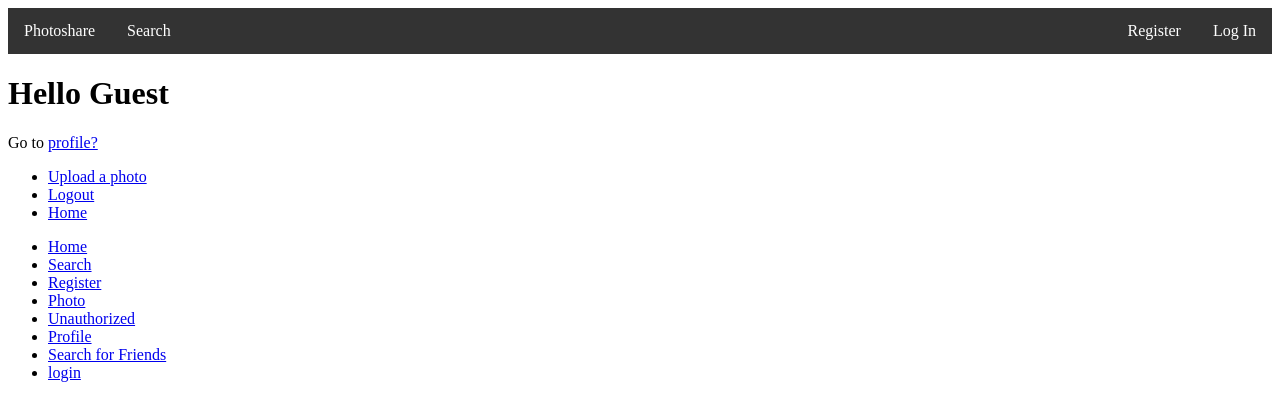
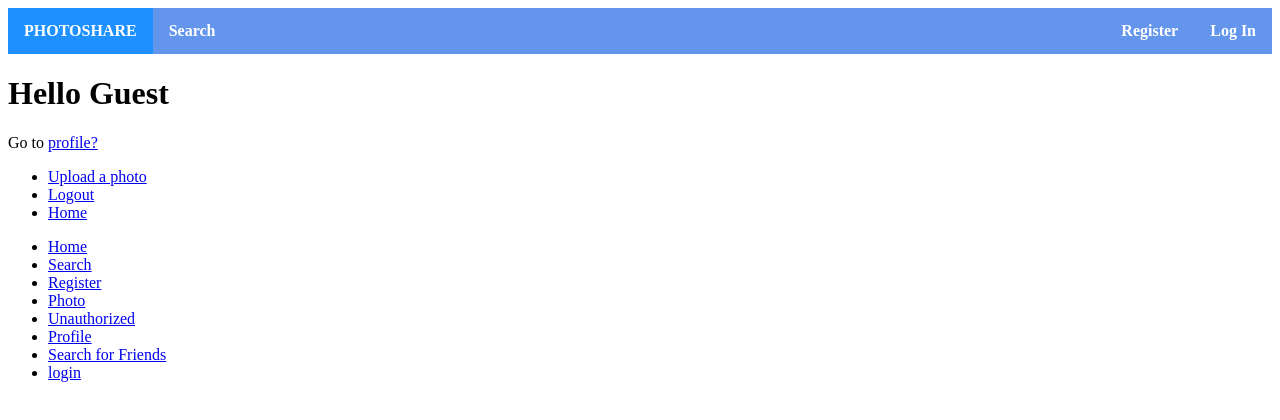
Before and after one commit to huangch123/PA1, a Flask app: page / in a window 1280 px wide. Shown: the top 420 px of the page. Run offline with Flask 2, Linux system fonts and the light colour scheme; data that the repository does not hold is empty.

Commit message:
new nav bar

```diff
--- a/static/style.css
+++ b/static/style.css
@@ -2,36 +2,72 @@
     color: black;
 }
 
-ul.nav {
+.nav {
     list-style-type: none;
     margin: 0;
     padding: 0;
     overflow: hidden;
-    background-color: #333;
+    background-color: cornflowerblue;
+    font-weight: bold;
 }
 
-ul.nav li {
-    display: inline;
+#home-btn {
+    background-color: dodgerblue;
+    text-transform: uppercase
 }
 
-ul.nav li.navR {
+.nav li {
+    display: inline-block;
+}
+
+.nav li.navR {
     float: right;
 }
 
-ul.nav li.navL {
+.nav li.navL {
     float: left;
 }
 
-ul.nav li a {
-    display: block;
+.nav li a {
+    display: inline-block;
     color: white;
     text-align: center;
     padding: 14px 16px;
     text-decoration: none;
 }
 
-ul.nav li a:hover {
-    background-color: #111;
+.nav li a:hover {
+    background-color: lightskyblue;
+}
+
+#dropdown {
+    display: inline-block;
+}
+
+.dropdown-content {
+    display: none;
+    position: absolute;
+    background-color: #f9f9f9;
+    min-width: 10px;
+    box-shadow: 0px 8px 16px 0px rgba(0,0,0,0.2);
+    z-index: 1;
+}
+
+.dropdown-content a {
+    color: black;
+    padding: 12px 16px;
+    text-decoration: none;
+    display: block;
+    text-align: left;
+}
+
+.dropdown-content a:hover {
+    background-color: #f1f1f1
+}
+
+#dropdown:hover .dropdown-content {
+    background-color: cornflowerblue;
+    display: block;
 }
 
 table, th, td {
--- a/templates/homepage.html
+++ b/templates/homepage.html
@@ -7,11 +7,20 @@
 </head>
 <body>
     <ul class="nav">
-        <li class="navL"><a href="/">Photoshare</a></li>
+        <li class="navL" id="home-btn"><a href="/">Photoshare</a></li>
         <li class="navL"><a href="/search">Search</a></li>
 
         {% if name %}
-            <li class="navR"><a href="/profile">{{ name }}</a></li>
+            <li class="navR" id="dropdown">
+                <a href="/profile">{{ name }}</a>
+                <div class="dropdown-content">
+                    <a href="/profile">Profile</a>
+                    <a href="/albums">Albums</a>
+                    <a href="/profile">Photos</a>
+                    <a href="/logout">Log Out</a>
+                </div>
+            </li>
+            <li class="navR"><a href="/upload">Upload</a></li>
         {% else %}
             <li class="navR"><a href="/login">Log In</a></li>
             <li class="navR"><a href="/register">Register</a></li>
```
